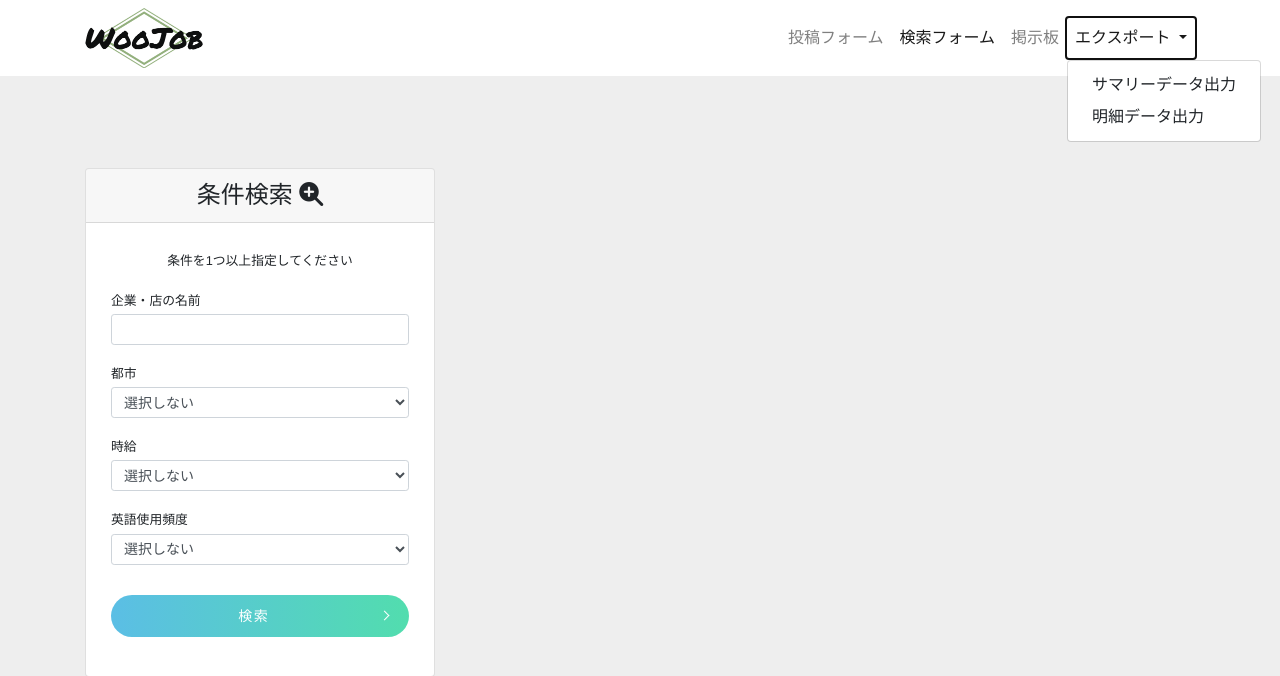
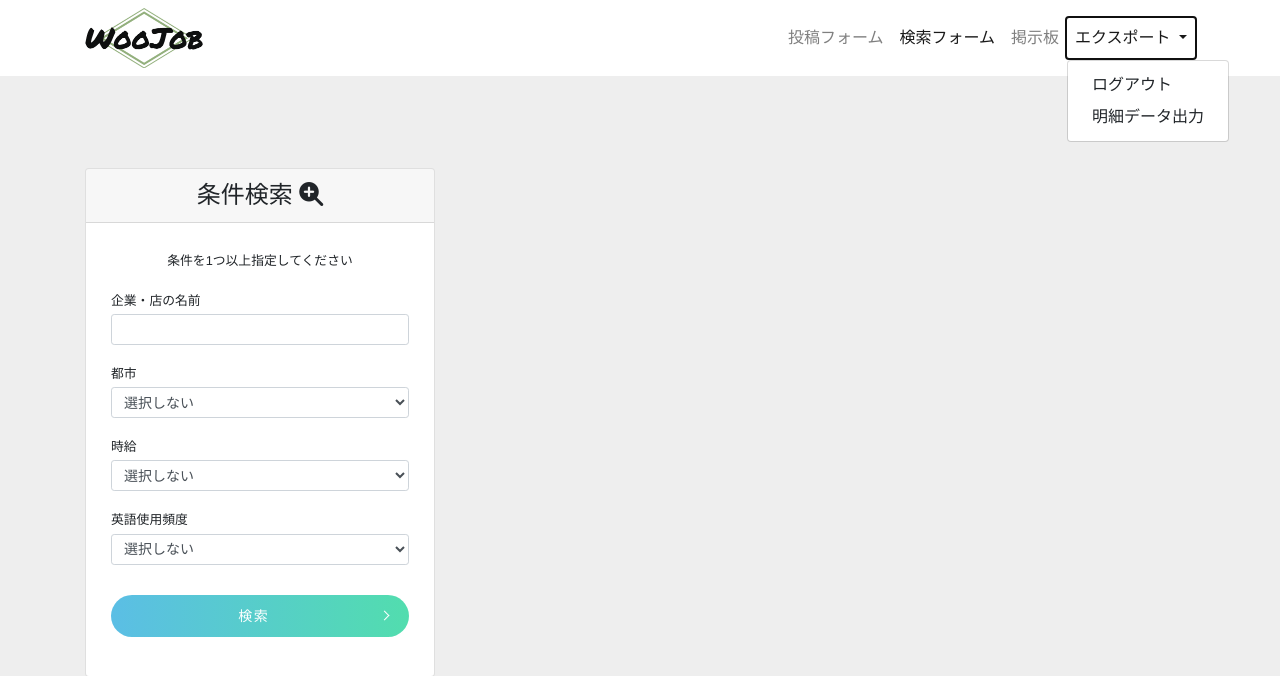
Before and after one commit to sohh85/WooJob_php_app, a PHP site: page /job_find/job_find.php in a window 1280 px wide, after a click on "エクスポート". Shown: the top 676 px of the page. Run offline with PHP 8.4, Linux system fonts and the light colour scheme; the visitor is signed in with stand-in values (Sample User, id 1); data that the repository does not hold is empty; a stand-in replaces the project's code that opens the database connection; some libraries are stand-ins or nearby versions.

Commit message:
ドロップダウンにログアウトボタン追加

```diff
--- a/www/html/bulletin_board/index.php
+++ b/www/html/bulletin_board/index.php
@@ -104,7 +104,7 @@ if (isset($_REQUEST['res'])) {
                             エクスポート
                         </a>
                         <div class="dropdown-menu" aria-labelledby="navbarDropdownMenuLink">
-                            <a class="dropdown-item" href="#">サマリーデータ出力</a>
+                            <a class="dropdown-item" href="../logout.php">ログアウト</a>
                             <a class="dropdown-item" href="#">明細データ出力</a>
                         </div>
                     </li>
@@ -121,7 +121,6 @@ if (isset($_REQUEST['res'])) {
                 <h1>新着情報共有掲示板</h1>
             </div>
             <div id="content">
-                <div style="text-align: right"><a href="logout.php">ログアウト</a></div>
 
                 <form action="" method="post">
                     <dl>
--- a/www/html/job_find/job_find.php
+++ b/www/html/job_find/job_find.php
@@ -63,7 +63,7 @@ $jobData = getJobData($_GET);
                             エクスポート
                         </a>
                         <div class="dropdown-menu" aria-labelledby="navbarDropdownMenuLink">
-                            <a class="dropdown-item" href="#">サマリーデータ出力</a>
+                            <a class="dropdown-item" href="../logout.php">ログアウト</a>
                             <a class="dropdown-item" href="#">明細データ出力</a>
                         </div>
                     </li>
--- a/www/html/job_post/job_post.php
+++ b/www/html/job_post/job_post.php
@@ -116,7 +116,7 @@ $_SESSION["chkno"] = $chkno = mt_rand();
                             エクスポート
                         </a>
                         <div class="dropdown-menu" aria-labelledby="navbarDropdownMenuLink">
-                            <a class="dropdown-item" href="#">サマリーデータ出力</a>
+                            <a class="dropdown-item" href="../logout.php">ログアウト</a>
                             <a class="dropdown-item" href="#">明細データ出力</a>
                         </div>
                     </li>
```
Also changed, not shown: www/html/logout.php (renamed from www/html/bulletin_board/logout.php).
